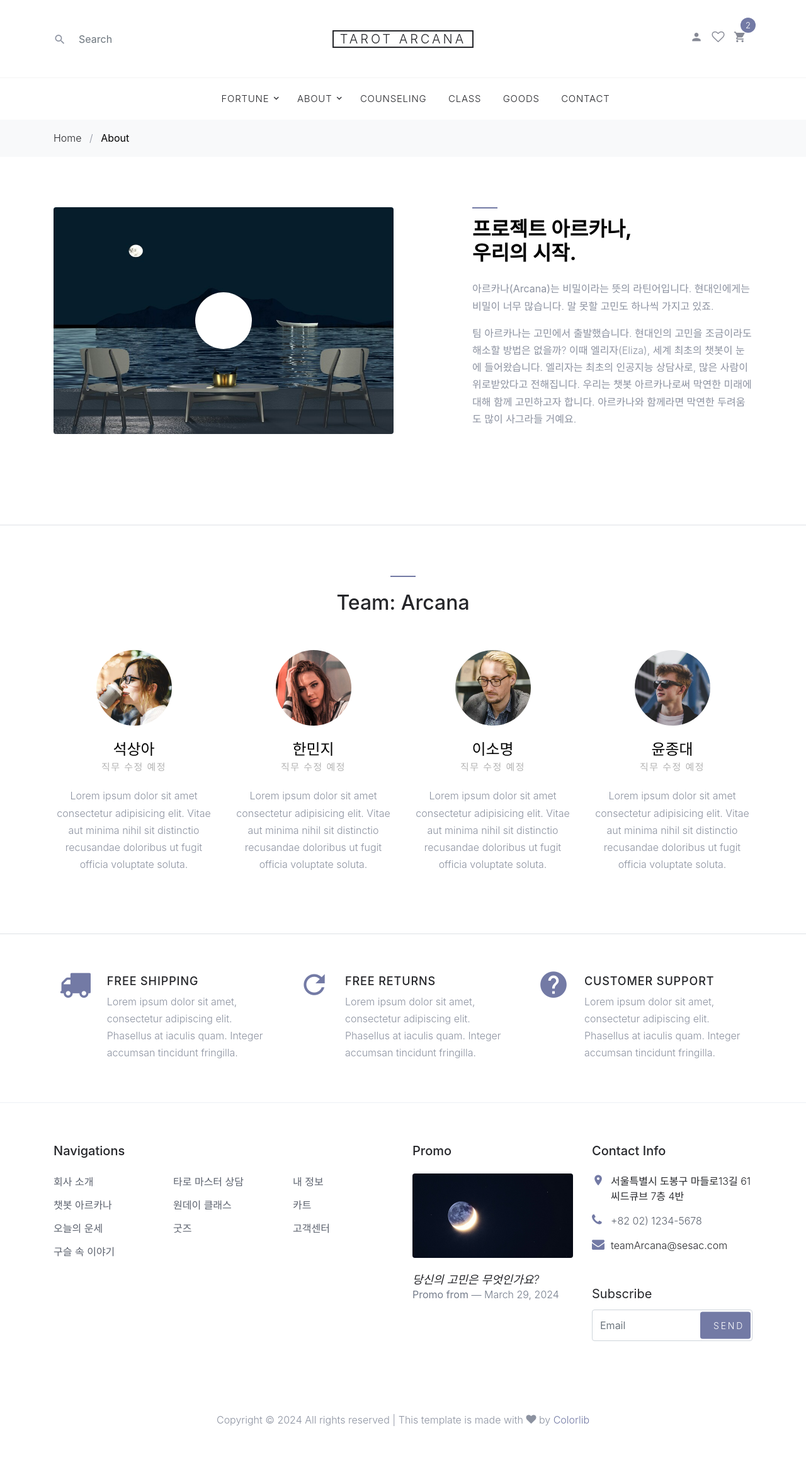
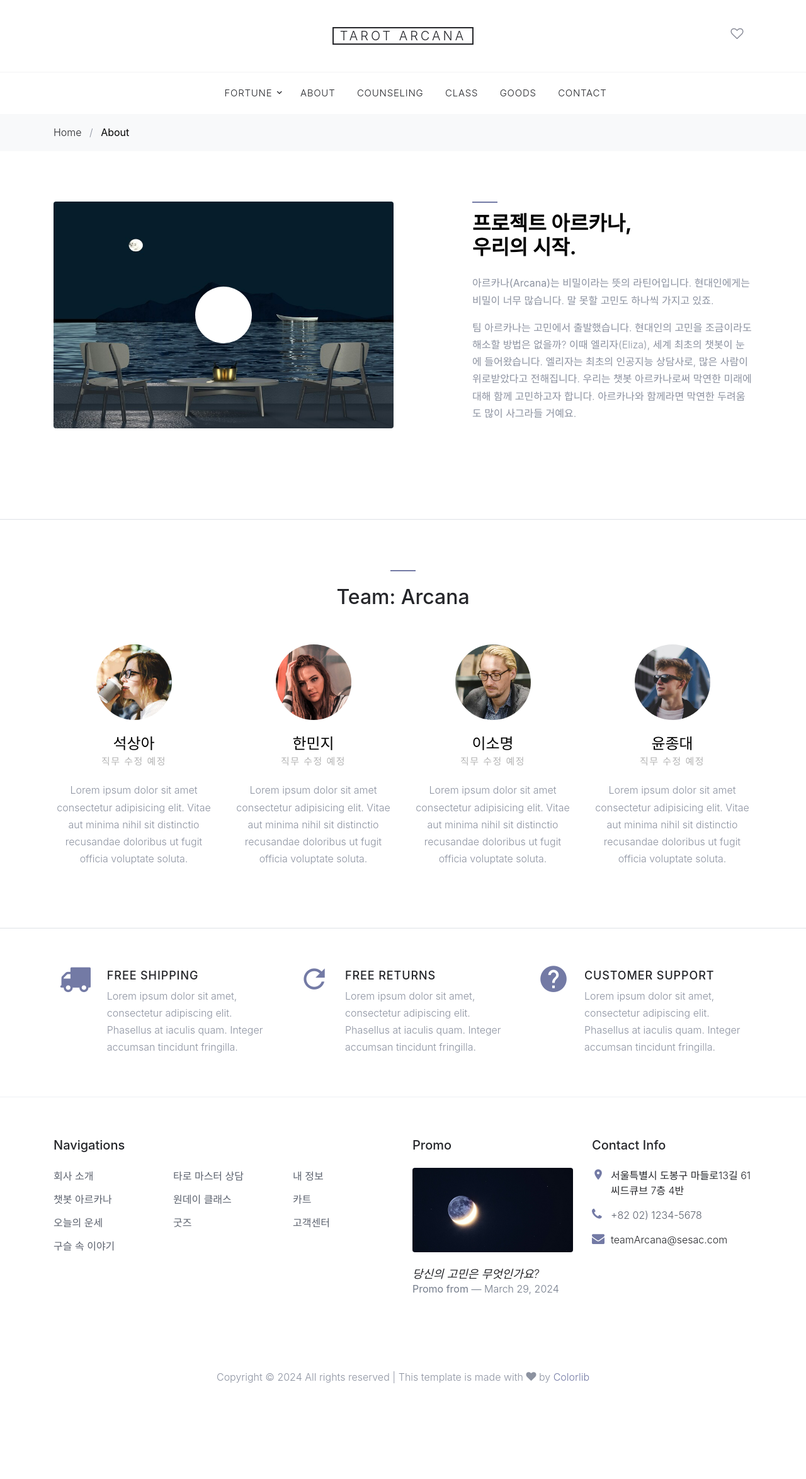
Before and after one commit to minjeez/sesac, a FastAPI app: page /about in a window 1280 px wide. Shown: the whole page at 63% size. After the commit the page ends 2196 px from the top, so only its background shows below. Run offline with FastAPI, Linux system fonts and the light colour scheme; some libraries are stand-ins or nearby versions; some web fonts are replaced.

Commit message:
Modify : Delete subscribe table [24.04.19]

```diff
--- a/templates/about.html
+++ b/templates/about.html
@@ -32,10 +32,10 @@
           <div class="row align-items-center">
 
             <div class="col-6 col-md-4 order-2 order-md-1 site-search-icon text-left">
-              <form action="" class="site-block-top-search">
+              <!-- <form action="" class="site-block-top-search">
                 <span class="icon icon-search2"></span>
                 <input type="text" class="form-control border-0" placeholder="Search">
-              </form>
+              </form> -->
             </div>
 
             <div class="col-12 mb-3 mb-md-0 col-md-4 order-1 order-md-2 text-center">
@@ -47,13 +47,13 @@
             <div class="col-6 col-md-4 order-3 order-md-3 text-right">
               <div class="site-top-icons">
                 <ul>
-                  <li><a href="#"><span class="icon icon-person"></span></a></li>
-                  <li><a href="#" id="openPopup"><span class="icon icon-heart-o"></span></a></li>
+                  <!-- <li><a href="#"><span class="icon icon-person"></span></a></li> -->
+                  <li><a href="#" id="openPopup" onclick="openPopup()"><span class="icon icon-heart-o"></span></a></li>
                   <li>
-                    <a href="/cart" class="site-cart">
+                    <!-- <a href="/cart" class="site-cart">
                       <span class="icon icon-shopping_cart"></span>
                       <span class="count">2</span>
-                    </a>
+                    </a> -->
                   </li>
                   <li class="d-inline-block d-md-none ml-md-0"><a href="#" class="site-menu-toggle js-menu-toggle"><span
                         class="icon-menu"></span></a></li>
@@ -81,10 +81,10 @@
                 </li>
               </ul>
             </li>
-            <li class="has-children">
+            <li>
               <a href="/about">About</a>
-              <ul class="dropdown">
-              </ul>
+              <!-- <ul class="dropdown">
+              </ul> -->
             </li>
             <li><a href="/counseling">Counseling</a></li>
             <li><a href="/class">CLASS</a></li>
@@ -295,7 +295,7 @@
               </ul>
             </div>
 
-            <div class="block-7">
+            <!-- <div class="block-7">
               <form action="#" method="post">
                 <label for="email_subscribe" class="footer-heading"><b>Subscribe</b></label>
                 <div class="form-group">
@@ -303,7 +303,7 @@
                   <input type="submit" class="btn btn-sm btn-primary" value="Send">
                 </div>
               </form>
-            </div>
+            </div> -->
           </div>
         </div>
         <div class="row pt-5 mt-5 text-center">
@@ -336,5 +336,16 @@
   <script src="../static/js/main.js"></script>
 
 </body>
+<script>
+  function openPopup() {
+    const popupWidth = 600;
+    const popupHeight = 800;
+    const left = (screen.width - popupWidth) / 2;
+    const top = (screen.height - popupHeight) / 2;
+
+    window.open('popup', 'Popup Page', `width=${popupWidth},height=${popupHeight},left=${left},top=${top},scrollbars=yes,status=yes`);
+
+  }
+</script>
 
 </html>
--- a/templates/chat.html
+++ b/templates/chat.html
@@ -84,10 +84,10 @@
                 </li>
               </ul>
             </li>
-            <li class="has-children">
+            <li>
               <a href="/about">About</a>
-              <ul class="dropdown">
-              </ul>
+              <!-- <ul class="dropdown">
+              </ul> -->
             </li>
             <li><a href="/counseling">Counseling</a></li>
             <li><a href="/class">CLASS</a></li>
--- a/templates/index.html
+++ b/templates/index.html
@@ -83,10 +83,10 @@
                 </li>
               </ul>
             </li>
-            <li class="has-children">
+            <li>
               <a href="/about">About</a>
-              <ul class="dropdown">
-              </ul>
+              <!-- <ul class="dropdown">
+              </ul> -->
             </li>
             <li><a href="/counseling">Counseling</a></li>
             <li><a href="/class">CLASS</a></li>
--- a/templates/selectmodel.html
+++ b/templates/selectmodel.html
@@ -86,10 +86,10 @@
                 </li>
               </ul>
             </li>
-            <li class="has-children">
+            <li>
               <a href="/about">About</a>
-              <ul class="dropdown">
-              </ul>
+              <!-- <ul class="dropdown">
+              </ul> -->
             </li>
             <li><a href="/counseling">Counseling</a></li>
             <li><a href="/class">CLASS</a></li>
```
Also changed, not shown: templates/contact.html (+6 -6 lines), templates/counseling.html (+5 -5 lines), templates/firstGame.html (+4 -4 lines).
